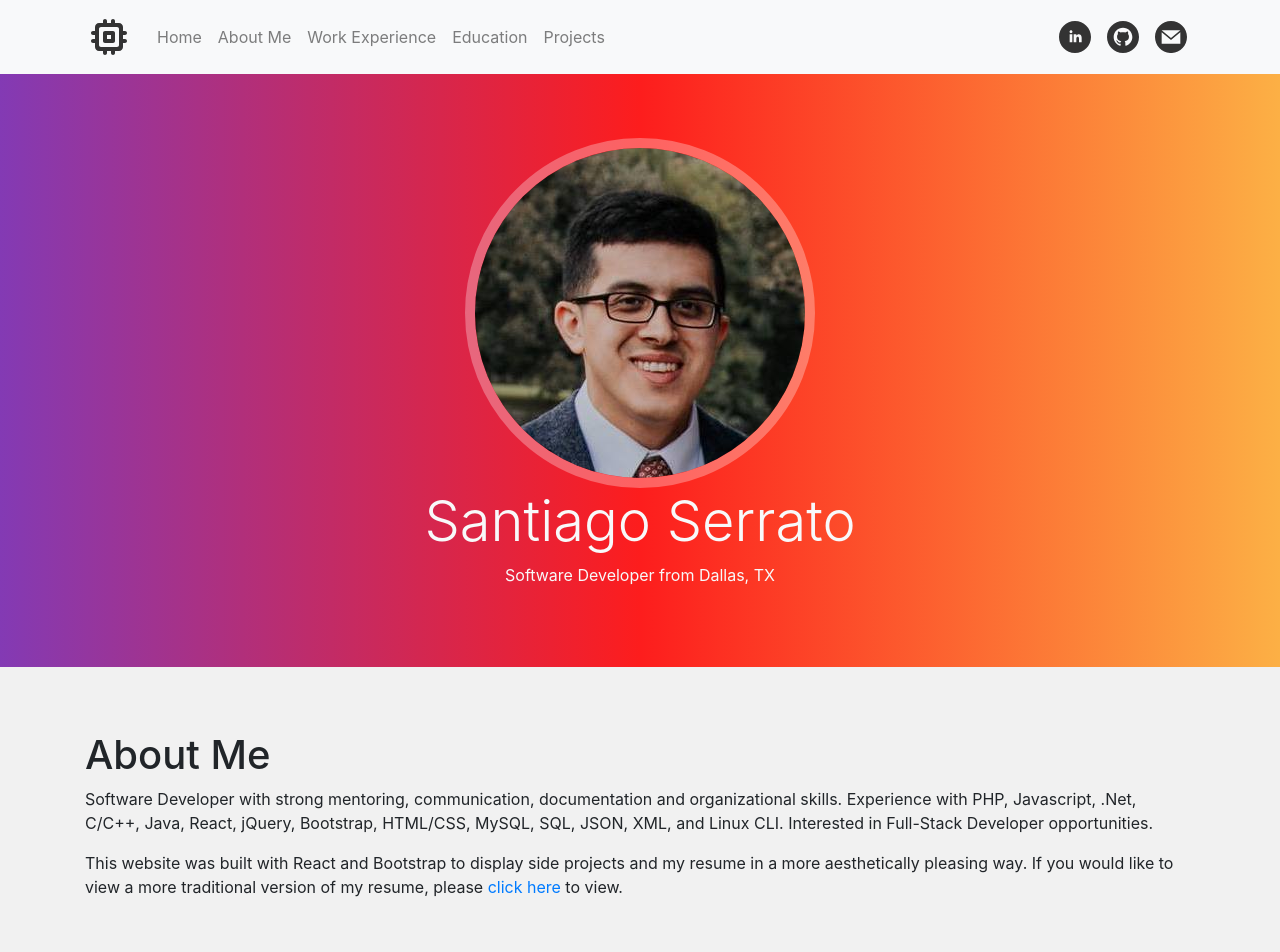
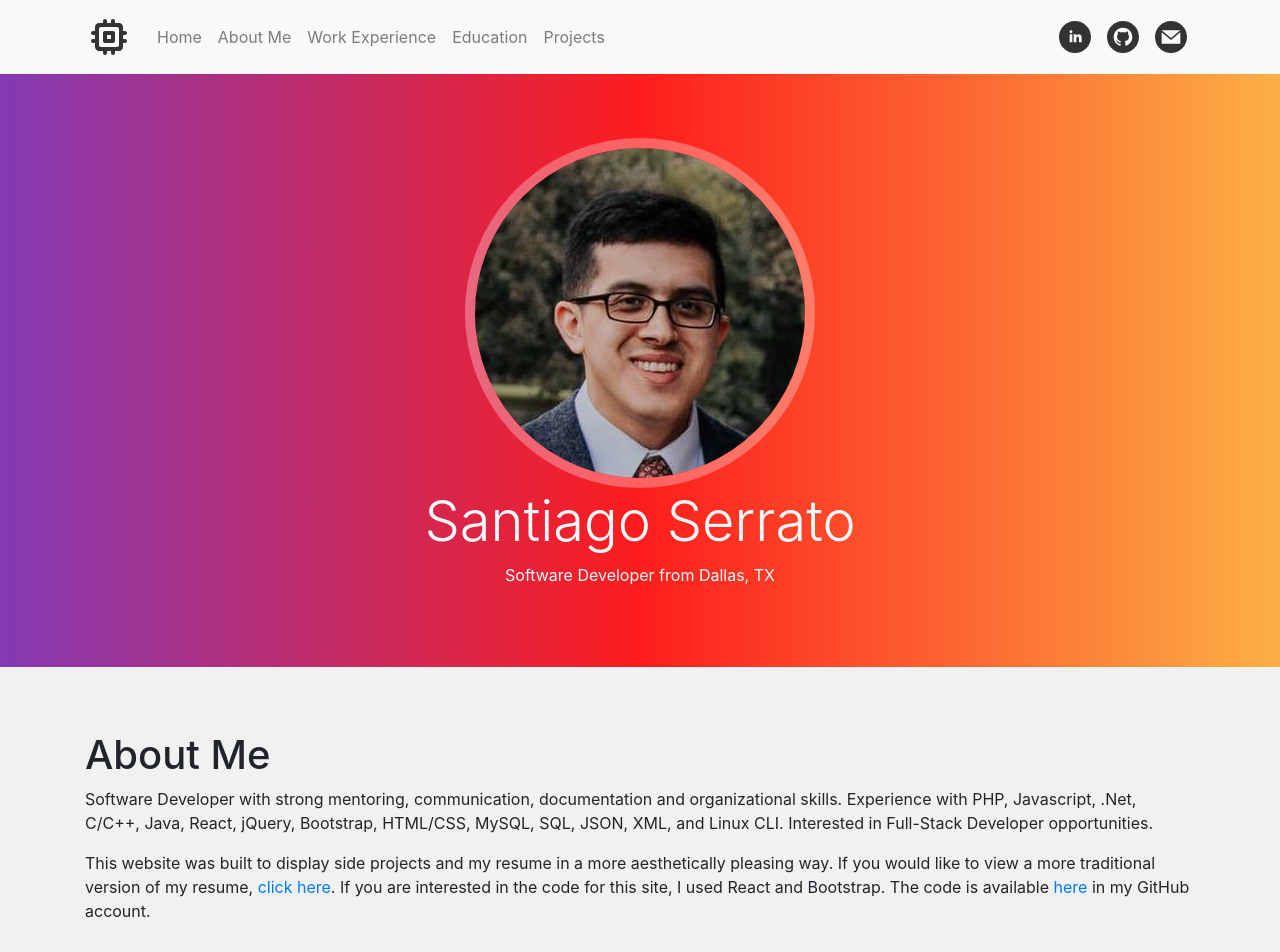
Before and after one commit to santiagoserrato/santiagoserrato.github.io, a React (Create React App) app: page / in a window 1280 px wide. Shown: the top 952 px of the page. Built offline with nearby package versions, Linux system fonts and the light colour scheme.

Commit message:
Add link to site source code to About Me section

```diff
--- a/src/components/AboutMe.js
+++ b/src/components/AboutMe.js
@@ -18,7 +18,7 @@ class AboutMe extends React.Component {
                         Software Developer with strong mentoring, communication, documentation and organizational skills. Experience with PHP, Javascript, .Net, C/C++, Java, React, jQuery, Bootstrap, HTML/CSS, MySQL, SQL, JSON, XML, and Linux CLI. Interested in Full-Stack Developer opportunities.
                     </p>
                     <p>
-                        This website was built with React and Bootstrap to display side projects and my resume in a more aesthetically pleasing way. If you would like to view a more traditional version of my resume, please <a href={resume} target="__blank">click here</a> to view.
+                        This website was built to display side projects and my resume in a more aesthetically pleasing way. If you would like to view a more traditional version of my resume, <a href={resume} target="__blank">click here</a>. If you are interested in the code for this site, I used React and Bootstrap. The code is available <a href="https://github.com/santiagoserrato/santiagoserrato.github.io" target="__blank">here</a> in my GitHub account.
                     </p>
                     <div className="d-xs-block d-sm-block d-md-block d-lg-none pt-5">
                         <a href="https://www.linkedin.com/in/santiagoserrato/"target="__blank"><LinkedInIcon className="mr-4" fill='#333' width='3rem'height='3rem' /></a>
```
